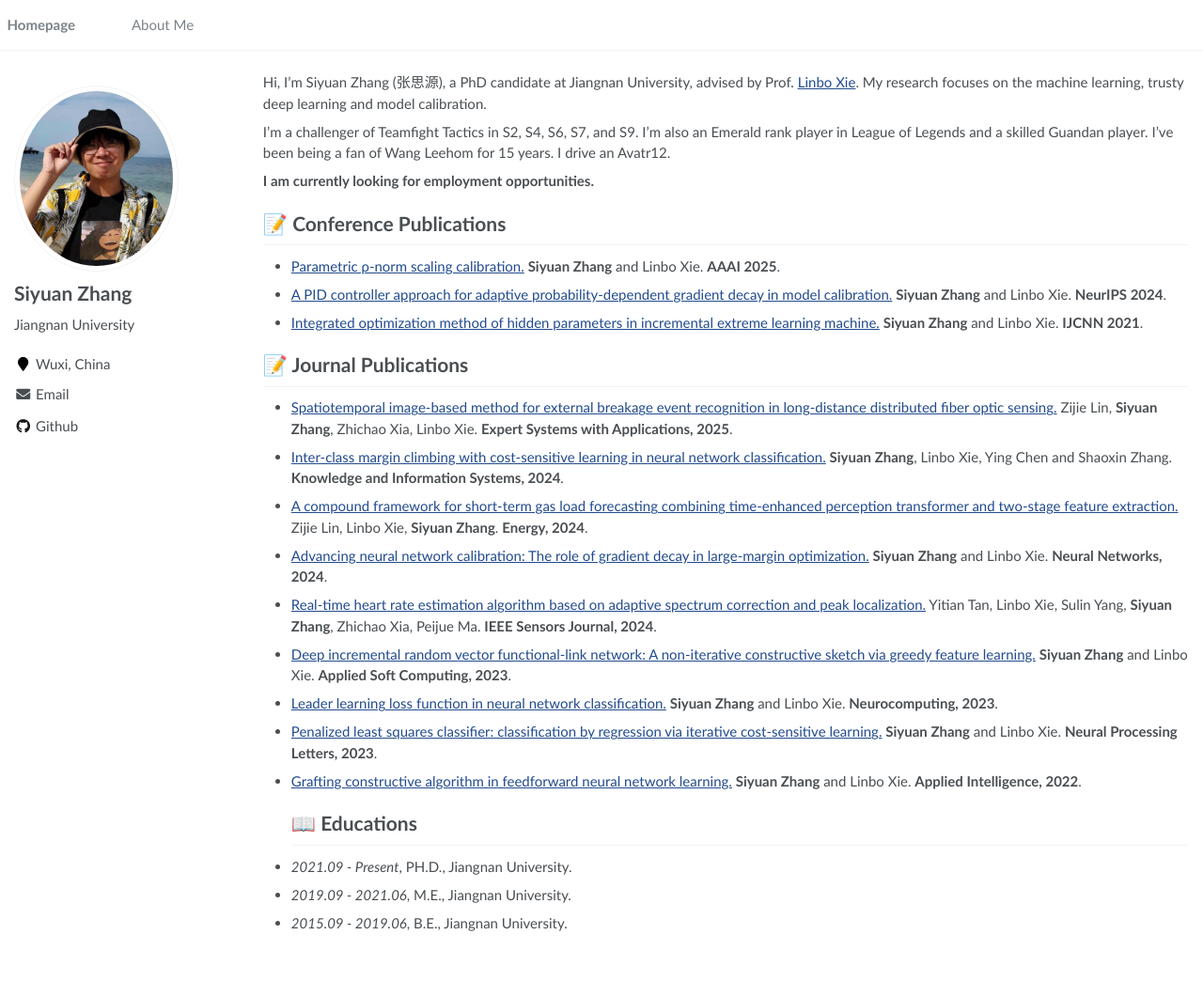
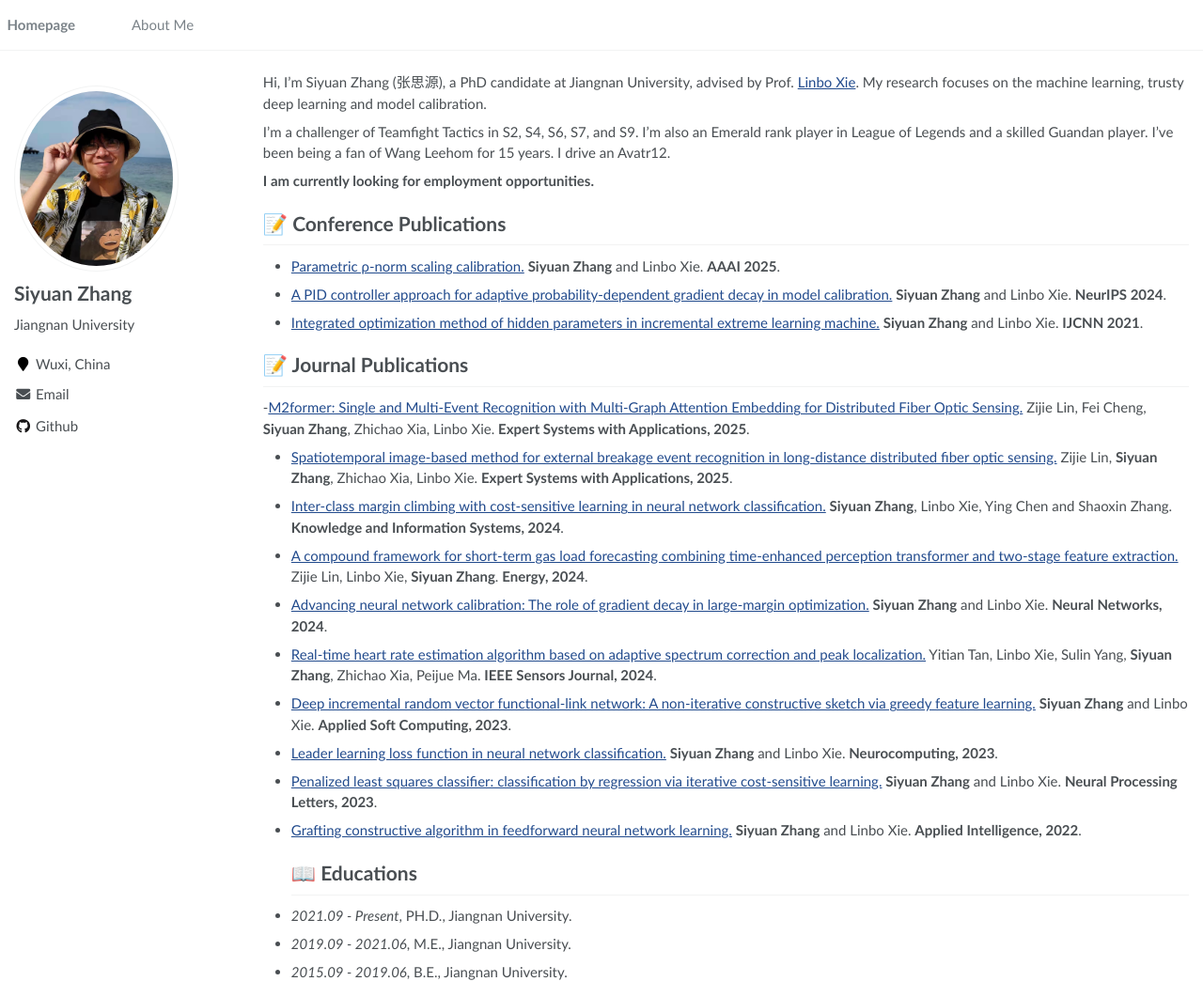
Before and after one commit to UHIF/UHIF.github.io, a Jekyll site: the page built from _pages/about.md, in a window 1280 px wide and 1061 px high. Shown: the whole window at 94% size. Built offline with Jekyll 4.4.1, drawn with Linux system fonts in a browser that asks for light colours; part of the change alters nothing that is shown.

Commit message:
Update about.md

```diff
--- a/_pages/about.md
+++ b/_pages/about.md
@@ -1,6 +1,6 @@
 ---
 permalink: /
-title: "Siyuan Zhang"
+title: "Siyuan Zhang (张思源)"
 excerpt: "Jiangnan University"
 author_profile: true
 redirect_from:
@@ -29,6 +29,7 @@ I’m a challenger of Teamfight Tactics in S2, S4, S6, S7, and S9. I’m also an
 - [Integrated optimization method of hidden parameters in incremental extreme learning machine.](https://ieeexplore.ieee.org/document/9534095) **Siyuan Zhang** and Linbo Xie. **IJCNN 2021**.
 
 # 📝 Journal Publications
+-[M2former: Single and Multi-Event Recognition with Multi-Graph Attention Embedding for Distributed Fiber Optic Sensing.](https://www.sciencedirect.com/science/article/abs/pii/S0957417425017385) Zijie Lin, Fei Cheng, **Siyuan Zhang**, Zhichao Xia, Linbo Xie. **Expert Systems with Applications, 2025**.
 - [Spatiotemporal image-based method for external breakage event recognition in long-distance distributed fiber optic sensing.](https://www.sciencedirect.com/science/article/abs/pii/S0957417425004877#:~:text=A%20novel%20signal%20processing%20method%20ASED%20is%20proposed,to%20demonstrate%20the%20effectiveness%20of%20the%20proposed%20method.) Zijie Lin, **Siyuan Zhang**, Zhichao Xia, Linbo Xie. **Expert Systems with Applications, 2025**.
 - [Inter-class margin climbing with cost-sensitive learning in neural network classification.](https://link.springer.com/article/10.1007/s10115-024-02279-0) **Siyuan Zhang**, Linbo Xie, Ying Chen and Shaoxin Zhang. **Knowledge and Information Systems, 2024**.
 - [A compound framework for short-term gas load forecasting combining time-enhanced perception transformer and two-stage feature extraction.](https://www.sciencedirect.com/science/article/abs/pii/S0360544224011381) Zijie Lin, Linbo Xie, **Siyuan Zhang**. **Energy, 2024**.
```
